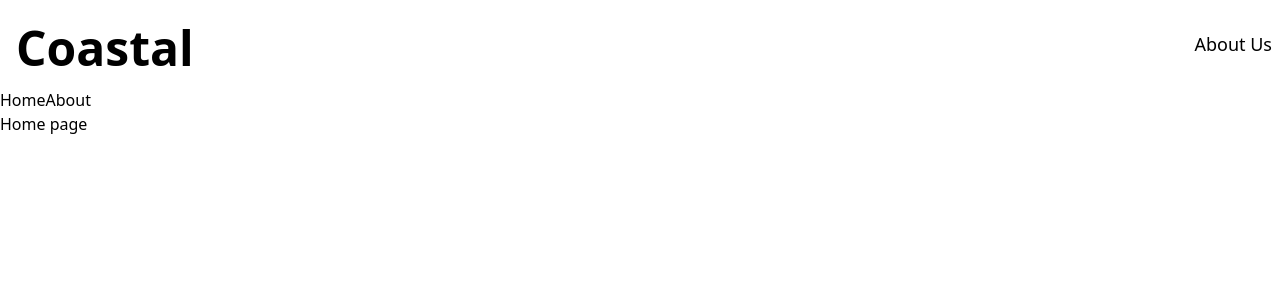
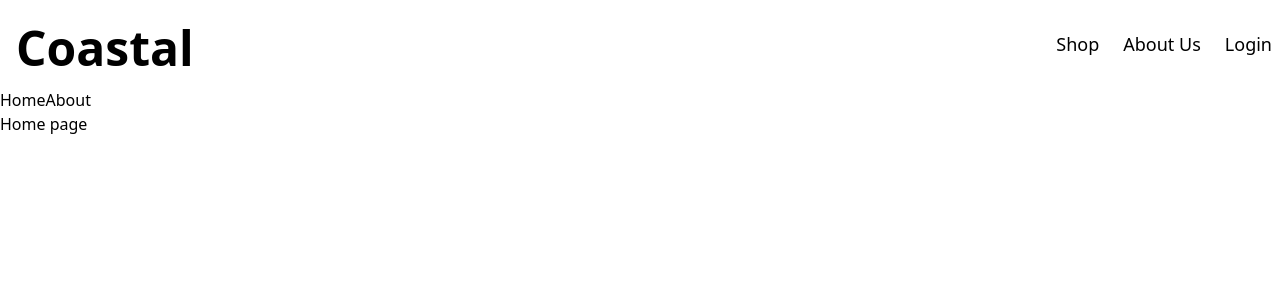
Before and after one commit to IanTaiAhn/commerce, a Vue app in the folder vue-project/: page / in a window 1280 px wide. Shown: the top 300 px of the page. Built offline with nearby package versions, Linux system fonts and the light colour scheme.

Commit message:
fontawesome bug exists now

```diff
--- a/vue-project/package.json
+++ b/vue-project/package.json
@@ -11,6 +11,8 @@
     "watch": "npx tailwindcss -i ./assets/main.css -o ./dist/output.css --watch"
   },
   "dependencies": {
+    "@fortawesome/fontawesome-svg-core": "^6.2.1",
+    "@fortawesome/free-solid-svg-icons": "^6.2.1",
     "vue": "^3.2.45",
     "vue-router": "^4.1.6"
   },
--- a/vue-project/src/components/NavbarItem.vue
+++ b/vue-project/src/components/NavbarItem.vue
@@ -13,7 +13,7 @@ defineProps({
 
 
 <template>
-    <a :href=route class="hover:text-purple-300 group relative">
+    <a :href=route class="hover:text-gray-400 group relative">
         {{ msg }}
         <span class="bg-yellow-300 absolute left-0 -bottom-1 w-0 h-1 transition-all group-hover:w-full"></span>
     </a>
--- a/vue-project/src/components/TheNavbar.vue
+++ b/vue-project/src/components/TheNavbar.vue
@@ -1,5 +1,12 @@
 <script setup>
     import NavbarItem from './NavbarItem.vue';
+
+//     document.getElementById("menu").addEventListener("click", (e) => {
+//   e.target.nextElementSibling.classList.toggle("translate-x-full");
+//   e.target.nextElementSibling.classList.add("min-w-full");
+//   e.target.nextElementSibling.classList.add("ease-out");
+// });
+// console.log("test");
 </script>
 
 <template>
@@ -10,49 +17,29 @@
             <div class="pt-2">
             <!-- <img src="img/logo.svg" alt="" /> Perhaps I'll find a logo, or make one -->
                 <h1 class="font-bold text-5xl p-2 rounded-full">
-              <a href="index.html" class="hover:text-purple-300 group relative">Coastal</a>
+                <a href="home" class="hover:text-gray-400 group relative">Coastal</a>
                 </h1>
             </div>
             <!-- Menu Items -->
             <div id="menuItems" class="hidden space-x-6 text-lg md:flex">
+                <NavbarItem route="shop" msg="Shop"/>
                 <NavbarItem route="about" msg="About Us"/>
-            <!-- <a href="about.html" class="hover:text-purple-300 group relative">
-              About Us
-              <span class="bg-yellow-300 absolute left-0 -bottom-1 w-0 h-1 transition-all group-hover:w-full"></span>
-            </a>
-            <a href="contact.html" class="hover:text-purple-300 group relative">
-              Contact
-              <span class="bg-yellow-300 absolute left-0 -bottom-1 w-0 h-1 transition-all group-hover:w-full"></span>
-            </a>
-            <a href="gallery.html" class="hover:text-purple-300 group relative">Gallery
-              <span class="bg-yellow-300 absolute left-0 -bottom-1 w-0 h-1 transition-all group-hover:w-full"></span>
-            </a>
-            <a href="events.html" class="hover:text-purple-300 group relative">Events
-              <span class="bg-yellow-300 absolute left-0 -bottom-1 w-0 h-1 transition-all group-hover:w-full"></span>
-            </a>
-            <a href="community.html" class="hover:text-purple-300 group relative">Community
-              <span class="bg-yellow-300 absolute left-0 -bottom-1 w-0 h-1 transition-all group-hover:w-full"></span>
-            </a>
-            <a href="donate.html" class="hover:text-purple-300 group relative">Donate
-              <span class="bg-yellow-300 absolute left-0 -bottom-1 w-0 h-1 transition-all group-hover:w-full"></span>
-            </a> -->
-
+                <NavbarItem route="login" msg="Login"/>
             </div>
 
             <!-- Hamburger Icon -->
-          <!-- <div class="relative m-2 md:hidden" >
-            <i class="fa-solid fa-bars fa-2x cursor-pointer" id="menu"></i>
+            <div class="relative m-2 md:hidden" >
+                <!-- *TODO Fix hamburger patty -->
+                <!-- <i class="fa-solid fa-bars fa-2x cursor-pointer" id="menu"></i> -->
+                <!-- <font-awesome-icon icon="fa-solid fa-bars" id="menu"/> -->
                 <div class="container flex justify-center fixed top-20 -left-full w-0 h-screen transition-all ease-in duration-300 bg-pink-400 z-10">
                     <div class="flex flex-col pt-4 space-y-5 text-2xl text-white">
-                  <a href="about.html" class="hover:text-pink-300">About</a>
-                  <a href="contact.html" class="hover:text-pink-300">Contact</a>
-                  <a href="gallery.html" class="hover:text-pink-300">Gallery</a>
-                  <a href="events.html" class="hover:text-pink-300">Events</a>
-                  <a href="community.html" class="hover:text-pink-300">Community</a>
-                  <a href="donate.html" class="hover:text-pink-300">Donate</a>
+                        <NavbarItem route="shop" msg="Shop"/>
+                        <NavbarItem route="about" msg="About Us"/>
+                        <NavbarItem route="login" msg="Login"/>
                     </div>
                 </div>
-            </div> -->
+            </div>
 
         </div>
     </nav>
--- a/vue-project/src/main.js
+++ b/vue-project/src/main.js
@@ -1,8 +1,12 @@
 import { createApp } from "vue";
 import App from "./App.vue";
 import router from "./router";
+// import { library } from "@fortawesome/fontawesome-svg-core";
+// import { faPhone } from "@fortawesome/free-solid-svg-icons";
+// import { FontAwesomeIcon } from "@fortawesome/vue-fontawesome";
+import "./assets/main.css";
 
-import "./assets/main.css";
+// library.add(faPhone);
 
 const app = createApp(App);
 
```
Also changed, not shown: 1 other file (tests, documents, lock files or other folders). Lines whose indentation alone changed are shown as unchanged.
